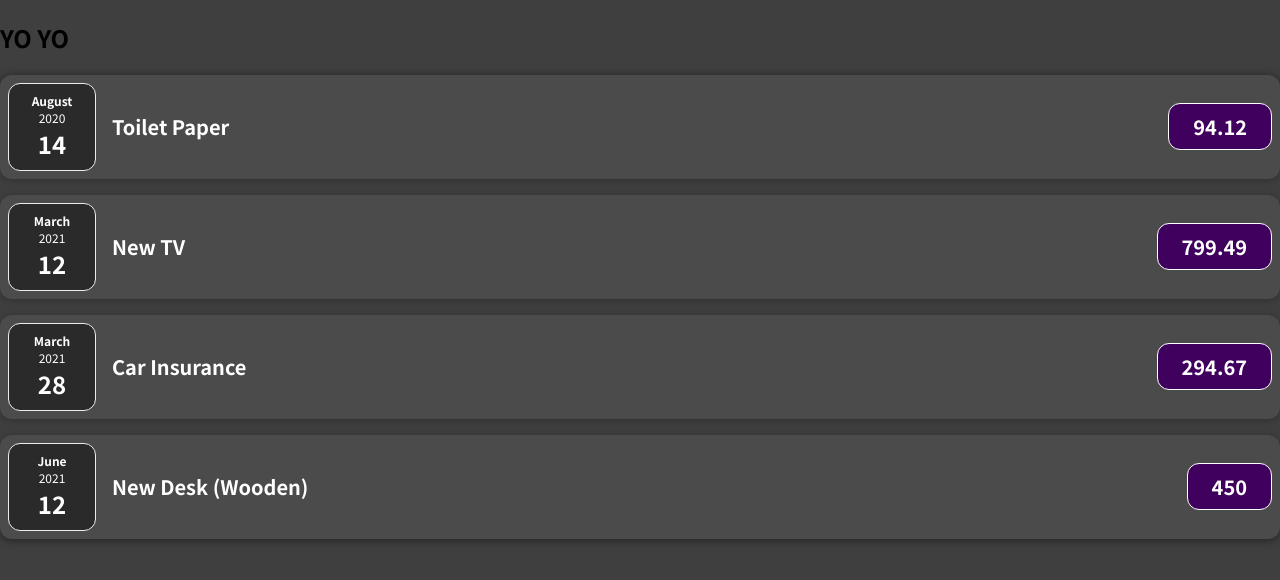
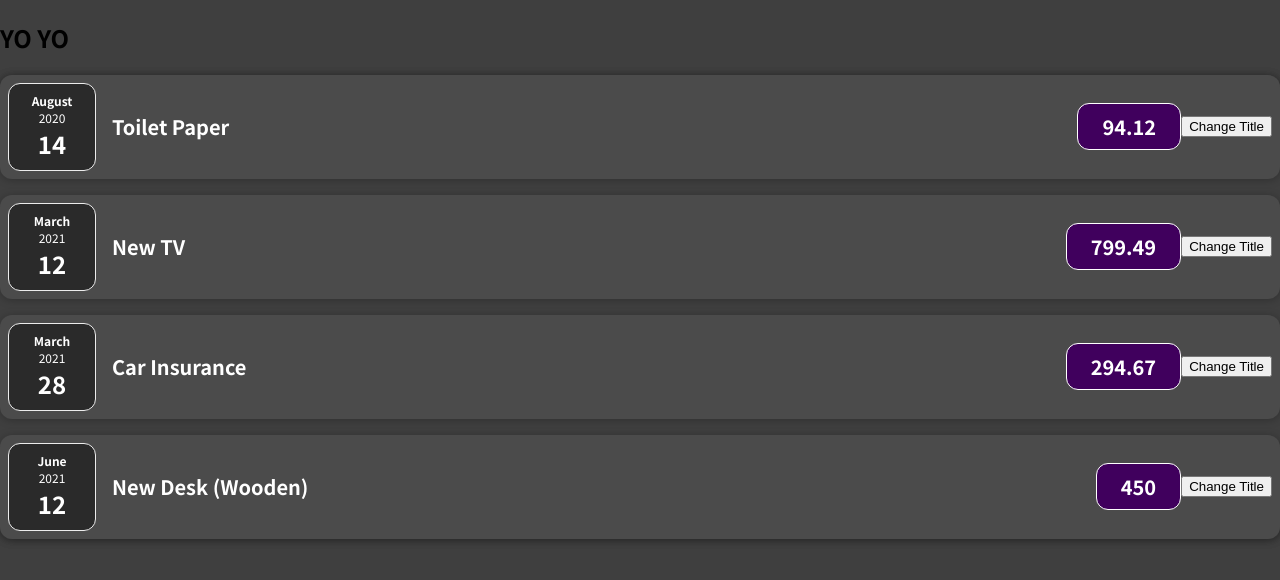
Before and after one commit to micaelffranco/tritrant, a React (Create React App) app: page / in a window 1280 px wide. Shown: the top 580 px of the page. Built offline with nearby package versions, Linux system fonts and the light colour scheme.

Commit message:
State implemented

```diff
--- a/src/components/Expenses/ExpenseItem.js
+++ b/src/components/Expenses/ExpenseItem.js
@@ -1,15 +1,25 @@
+import React, { useState } from 'react';
+
 import './ExpenseItem.css';
 import Card from '../UI/Card';
 import ExpenseDate from './ExpenseDate';
 
 function ExpenseItem(props) {
+
+  const [title, setTitle] = useState(props.title);
+
+  function clickHandler() {
+    setTitle('Updated');
+  };
+
   return (
     <Card className="expense-item">
       <ExpenseDate date={props.date}/>
       <div className="expense-item__description">
-        <h2>{props.title}</h2>
+        <h2>{title}</h2>
         <div className="expense-item__price">{props.amount}</div>
       </div>
+      <button onClick={clickHandler}>Change Title</button>
     </Card>
   );
 }
```
